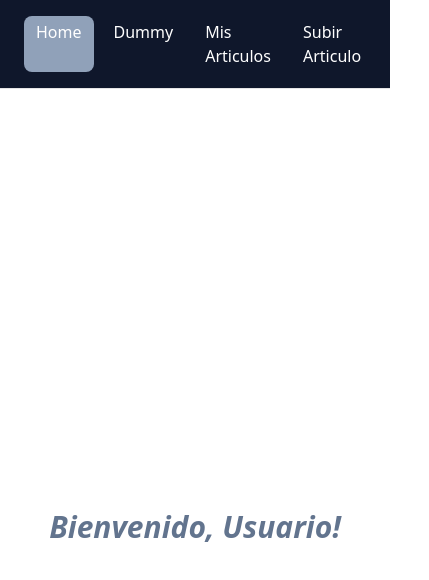
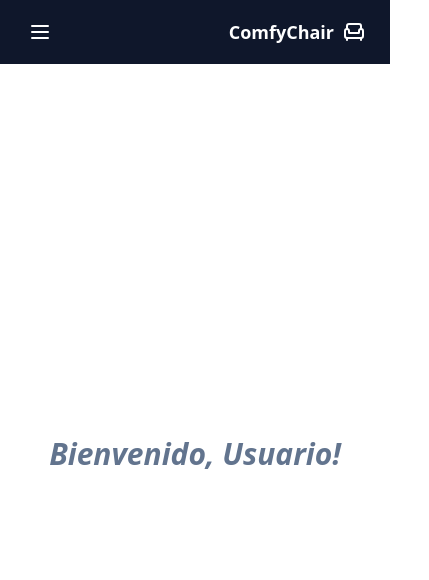
Before and after one commit to MAPAW-UNLP/comfy-chair-2025, a React (Vite) app: page / in a window 390 px wide. Shown: the top 580 px of the page, 429 px wide, since content can reach past the window. Built offline with nearby package versions, Linux system fonts and the light colour scheme.

Commit message:
Refactor RootLayout to improve mobile navigation and enhance layout structure; update articulos and index components for better responsiveness.

```diff
--- a/src/routes/__root.tsx
+++ b/src/routes/__root.tsx
@@ -1,31 +1,85 @@
 import { createRootRoute, Link, Outlet } from '@tanstack/react-router';
 import { TanStackRouterDevtools } from '@tanstack/react-router-devtools';
-import { Armchair } from 'lucide-react';
+import { Armchair, Menu, X } from 'lucide-react';
+import { useState } from 'react';
 
-const RootLayout = () => (
-  <>
-    <nav className="bg-slate-900 text-white border-b px-6 py-4 text-md flex gap-2">
-      <Link to="/" className="px-3 py-1 rounded-md hover:bg-gray-400 [&.active]:bg-slate-400 [&.active]:text-white">
-        Home
+const RootLayout = () => {
+  const [isOpen, setIsOpen] = useState(false);
+
+  const links = [
+    { to: '/', label: 'Home' },
+    { to: '/dummy', label: 'Dummy' },
+    { to: '/articulos', label: 'Mis Articulos' },
+    { to: '/altaArticulo', label: 'Subir Articulo' },
+  ];
+
+  return (
+    <div className="flex flex-col h-screen">
+      {/* Navbar superior azul */}
+      <header className="bg-slate-900 text-white px-6 py-4 flex items-center justify-between">
+        {/* Links - en desktop a la izquierda */}
+        <nav className="hidden md:flex gap-2 order-1 md:order-1">
+          {links.map((link) => (
+            <Link
+              key={link.to}
+              to={link.to}
+              className="px-3 py-1 rounded-md hover:bg-gray-400 [&.active]:bg-slate-400 [&.active]:text-white"
+            >
+              {link.label}
             </Link>
-      <Link to="/dummy" className="px-3 py-1 rounded-md hover:bg-gray-400 [&.active]:bg-slate-400 [&.active]:text-white">
-        Dummy
+          ))}
+        </nav>
+
+        {/* Título - en desktop a la derecha */}
+        <span className="font-bold text-lg order-2 md:order-2 ml-auto flex items-center gap-2">
+          ComfyChair
+          <Armchair />
+        </span>
+
+        {/* Botón de menú solo en móvil */}
+        <button
+          onClick={() => setIsOpen(true)}
+          className="md:hidden p-1 rounded hover:bg-gray-700 order-0"
+        >
+          <Menu />
+        </button>
+      </header>
+
+      <div className="flex flex-1 overflow-hidden">
+        {/* Sidebar móvil */}
+        <aside
+          className={`fixed z-20 top-0 left-0 h-full bg-slate-900 text-white w-64 transform transition-transform duration-300
+            ${isOpen ? 'translate-x-0' : '-translate-x-full'} md:hidden`}
+        >
+          <div className="flex items-center justify-between p-4">
+            <span className="font-bold text-lg">Menu</span>
+            <button onClick={() => setIsOpen(false)}>
+              <X />
+            </button>
+          </div>
+          <nav className="flex flex-col mt-4 gap-2">
+            {links.map((link) => (
+              <Link
+                key={link.to}
+                to={link.to}
+                className="px-4 mx-2 py-2 rounded-md hover:bg-gray-700 [&.active]:bg-slate-400 [&.active]:text-white"
+                onClick={() => setIsOpen(false)}
+              >
+                {link.label}
               </Link>
-      <Link to="/articulos" className="px-3 py-1 rounded-md hover:bg-gray-400 [&.active]:bg-slate-400 [&.active]:text-white">
-        Mis Articulos
-      </Link>
-       <Link to="/altaArticulo" className="px-3 py-1 rounded-md hover:bg-gray-400 [&.active]:bg-slate-400 [&.active]:text-white">
-        Subir Articulo
-      </Link>
-      <div className="px-3 py-1 rounded-md ml-auto">
-        <Armchair />
-      </div>
+            ))}
           </nav>
-    <main className="p-4">
+        </aside>
+
+        {/* Contenido principal */}
+        <main className="flex-1 p-4 overflow-auto">
           <Outlet />
         </main>
+      </div>
+
       <TanStackRouterDevtools />
-  </>
+    </div>
   );
+};
 
 export const Route = createRootRoute({ component: RootLayout });
--- a/src/routes/articulos.tsx
+++ b/src/routes/articulos.tsx
@@ -21,9 +21,9 @@ function RouteComponent() {
     }, []);
 
   return (
-    <div className="flex flex-wrap gap-4 mx-4 justify-center">
+    <div className="flex min-h-full flex-wrap gap-4 mx-4 justify-center">
       {articulo.length === 0 ? (
-        <div className="flex min-h-svh flex-col items-center justify-center">
+        <div className="flex flex-col items-center justify-center">
           <h1 className="text-3xl font-bold italic text-slate-500 text-center">
             No hay articulos para mostrar...
           </h1>
--- a/src/routes/index.tsx
+++ b/src/routes/index.tsx
@@ -6,7 +6,7 @@ export const Route = createFileRoute('/')({
 
 function Index() {
   return (
-    <div className="flex min-h-svh flex-col items-center justify-center">
+    <div className="flex h-full flex-col items-center justify-center">
       <h1 className="text-3xl font-bold italic text-slate-500 text-center">Bienvenido, Usuario!</h1>
     </div>
   );
```
Lines whose indentation alone changed are shown as unchanged.
